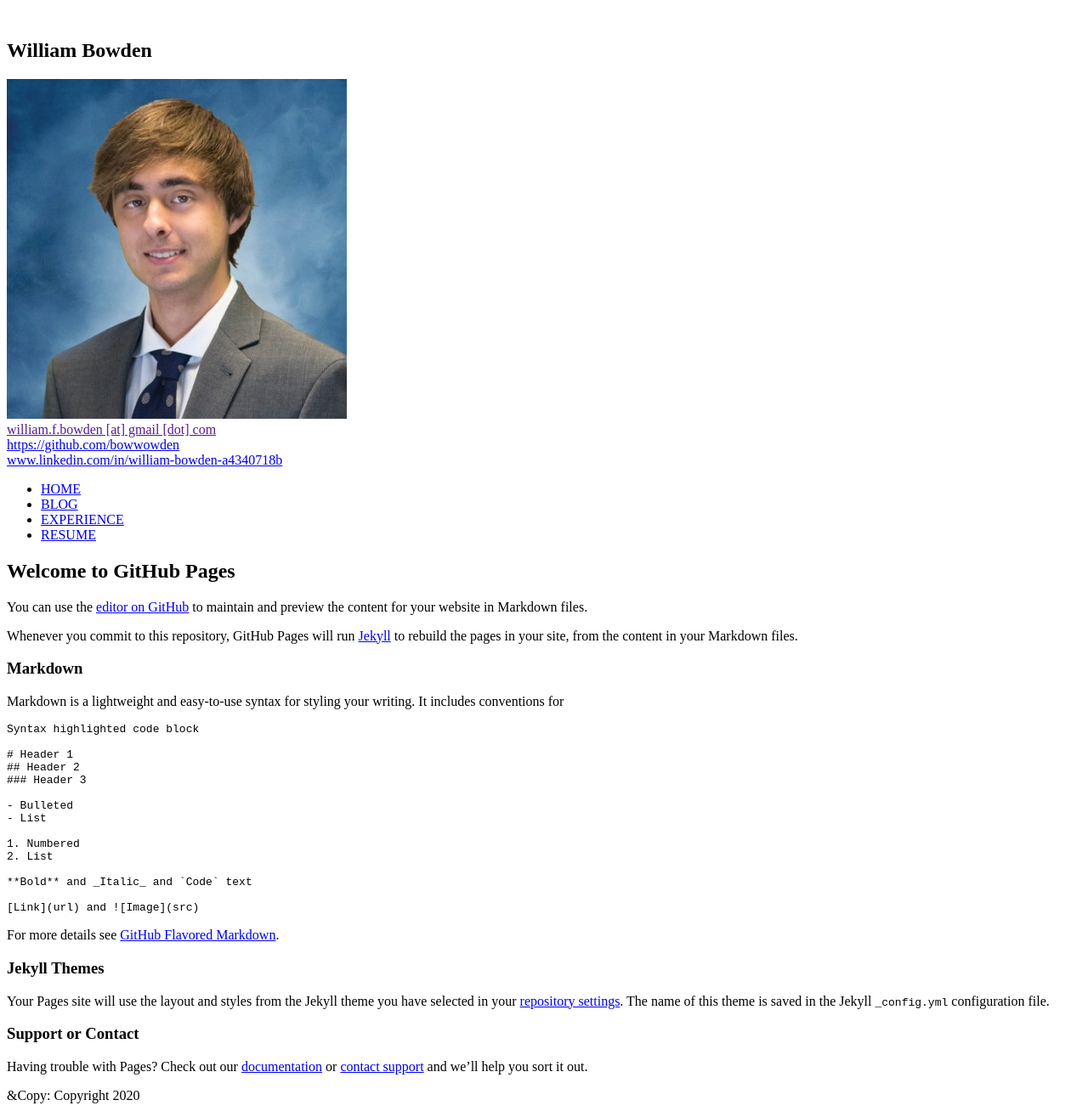
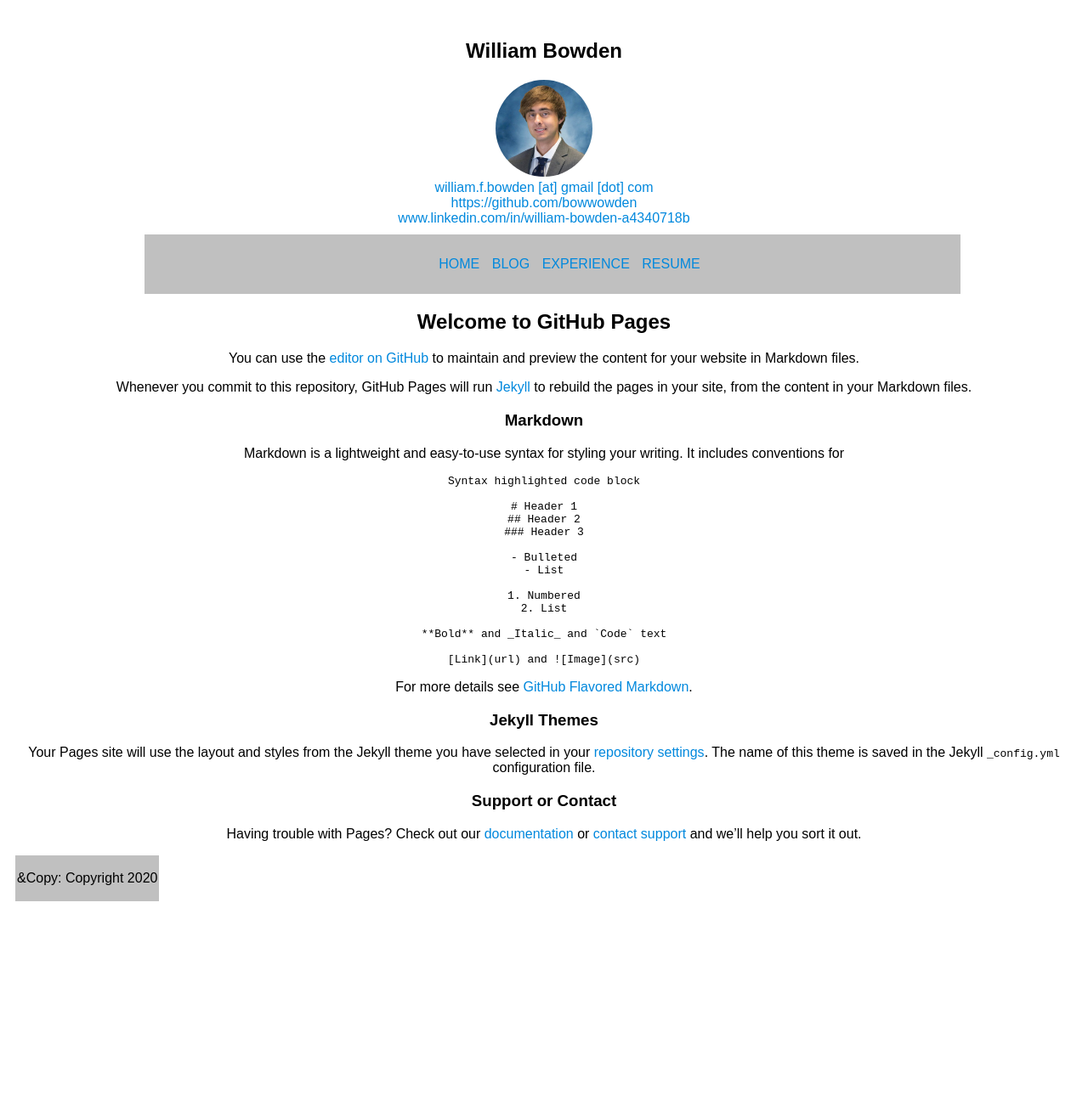
Before and after one commit to bowwowden/bowwowden.github.io, a Jekyll site: the page built from index.md, in a window 1280 px wide. Shown: the whole page at 85% size. Built offline with Jekyll 4.4.1, drawn with Linux system fonts in a browser that asks for light colours; our own code applies the rules of GitHub Pages for plain Markdown files; after the commit the page ends 1061 px from its top, so only the background shows below that.

Commit message:
Update default.html

```diff
--- a/_layouts/default.html
+++ b/_layouts/default.html
@@ -1,8 +1,8 @@
 <!doctype html>
     <html>
         <head>
-            <link rel="stylesheet" type='text/css' href="960_12_col.css">
-            <link rel="stylesheet" type='text/css' href="styles.css">
+            <link rel="stylesheet" type='text/css' href="/css/960_12_col.css">
+            <link rel="stylesheet" type='text/css' href="/css/styles.css">
             <title> {{ page.title }}</title>
         </head>
         <body>
```
